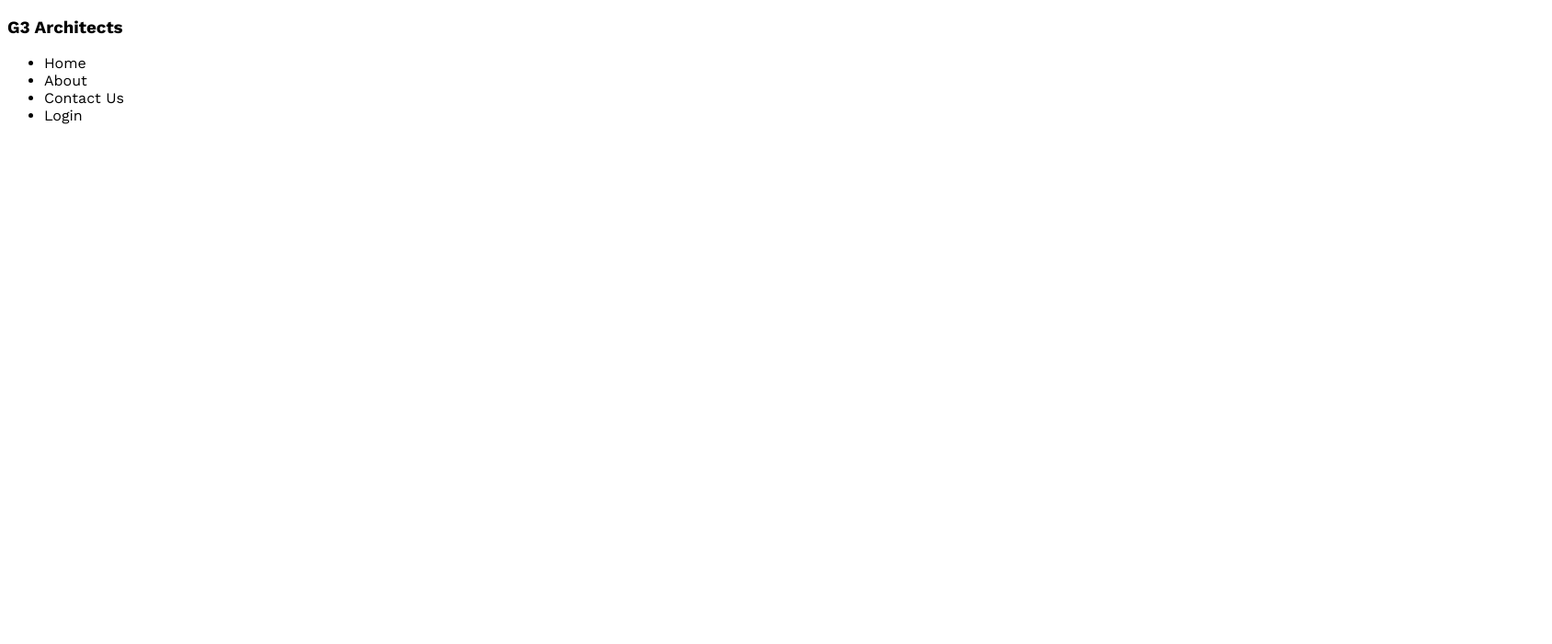
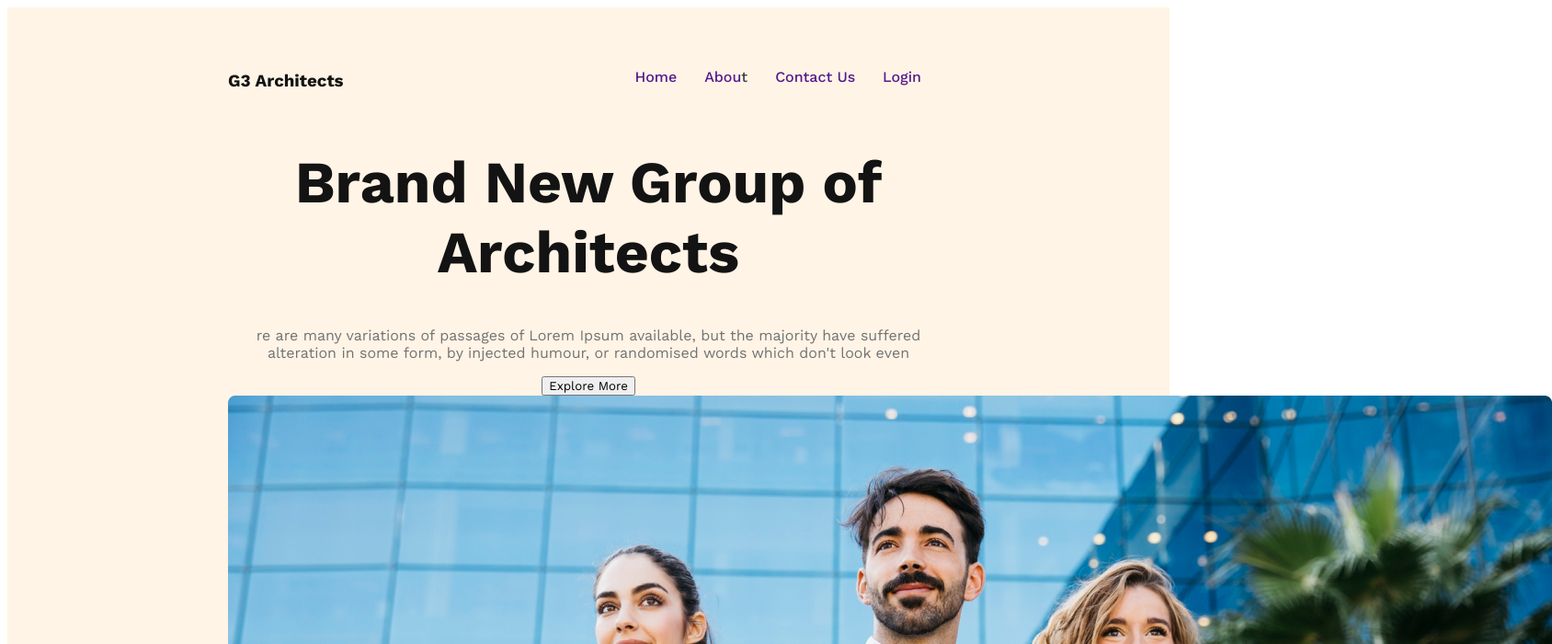
Before and after one commit to Abdulmazid24/architect-website, a plain HTML site: page index.html in a window 1280 px wide. Shown: the top 700 px of the page at 92% size, 1688 px wide, since content can reach past the window. Drawn offline with nearby package versions, Linux system fonts and the light colour scheme.

Commit message:
banner content added

```diff
--- a/index.html
+++ b/index.html
@@ -11,14 +11,29 @@
 <body>
   <header>
     <nav>
-      <h3>G3 Architects</h3>
+      <h3 class="nav-title">G3 Architects</h3>
       <ul>
-        <li>Home </li>
-        <li>About</li>
-        <li>Contact Us</li>
-        <li>Login</li>
+        <li><a href="">Home</a> </li>
+        <li><a href="">Abou</a>t</li>
+        <li><a href="">Contact Us</a></li>
+        <li><a href="">Login</a></li>
       </ul>
     </nav>
+    <div class="banner">
+      <div class="banner-contant">
+        <h1 class="banner-title">Brand New
+          Group of Architects</h1>
+        <p class="banner-description">
+          re are many variations of passages of Lorem Ipsum available, but the majority have suffered alteration in some
+          form, by
+          injected humour, or randomised words which don't look even
+        </p>
+        <button class="btn-primary">
+          Explore More
+        </button>
+      </div>
+      <img src="images/banner.png" alt="image">
+    </div>
   </header>
   <main>
 
--- a/styles/architect.css
+++ b/styles/architect.css
@@ -1,6 +1,55 @@
 /* work sans font from google fonts */
 @import url('https://fonts.googleapis.com/css2?family=Work+Sans:wght@400;500;600;700;800&display=swap');
 
+/* shared stytes */
 * {
   font-family: 'Work Sans', sans-serif;
 }
+
+.btn-primary {
+}
+/* header styles */
+header {
+  background: rgba(255, 144, 14, 0.1);
+  padding: 50px 240px;
+}
+nav {
+  display: flex;
+  justify-content: space-between;
+}
+.nav-title {
+  color: #131313;
+  font: size 3rem;
+  font-weight: 700px;
+}
+nav > ul {
+  display: flex;
+}
+nav li {
+  list-style: none;
+  margin-right: 30px;
+  font-weight: 500;
+  font-size: 1rem;
+  color: #424242;
+}
+nav a {
+  text-decoration: none;
+}
+
+/* banner styles */
+.banner-contant {
+  max-width: 800pxl;
+  text-align: center;
+  margin: 0 auto;
+}
+.banner-title {
+  color: #131313;
+  font-size: 4rem;
+  font-weight: 700px;
+}
+.banner-description {
+  color: #727272;
+  font-size: 1rem;
+}
+.btn-primary {
+}
```
